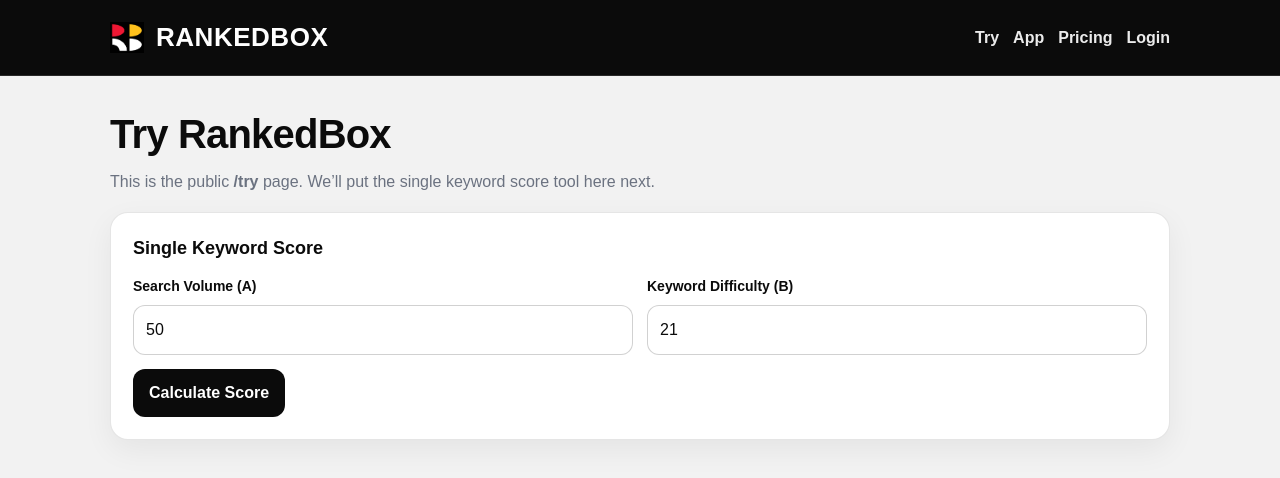
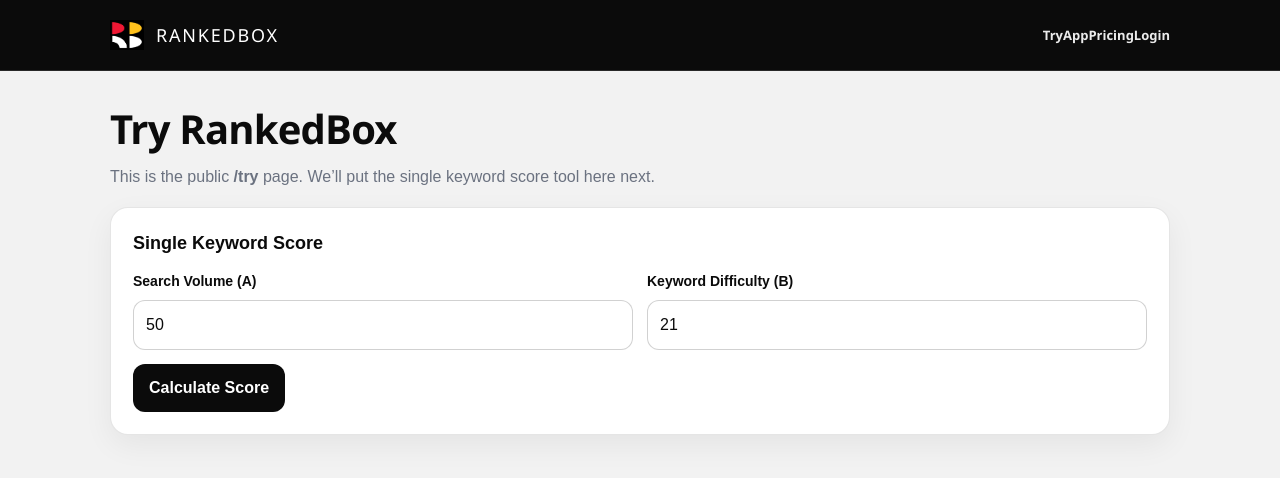
Before and after one commit to growthghost/kwapp, a Next.js app in the folder web/: page / in a window 1280 px wide. Shown: the top 478 px of the page. Built offline with nearby package versions, Linux system fonts and the light colour scheme.

Commit message:
Global.css_Update font for headers, titles, and headlines

```diff
--- a/web/src/app/globals.css
+++ b/web/src/app/globals.css
@@ -45,8 +45,9 @@
 
 /* ===== Text ===== */
 .rb-title{
+  font-family: "Century Gothic", CenturyGothic, AppleGothic, "Segoe UI", Arial, sans-serif;
   font-size: 40px;
-  font-weight: 800;
+  font-weight: 700;
   letter-spacing: -0.02em;
 }
 
@@ -126,15 +127,20 @@
 }
 
 .rb-brand-name{
-  font-size: 26px;
-  font-weight: 900;
-  letter-spacing: 0.02em;
+  font-family: "Century Gothic", CenturyGothic, AppleGothic, "Segoe UI", Arial, sans-serif;
+  font-size: 18px;
+  font-weight: 400;         /* not bold */
+  letter-spacing: 0.10em;   /* clean spacing for caps */
+  text-transform: uppercase;
 }
 
-.rb-nav{
-  display: flex;
-  align-items: center;
-  gap: 14px;
+.rb-nav a{
+  font-family: "Century Gothic", CenturyGothic, AppleGothic, "Segoe UI", Arial, sans-serif;
+  font-size: 13px;
+  font-weight: 400;     /* not bold */
+  color: #FFFFFF;
+  text-decoration: none;
+  opacity: 0.90;
 }
 
 .rb-nav a{
@@ -164,8 +170,8 @@
 }
 
 .rbLogo {
-  width: 34px;
-  height: 34px;
+  width: 24px;
+  height: 24px;
   object-fit: contain;
   display: block;
 }
```
